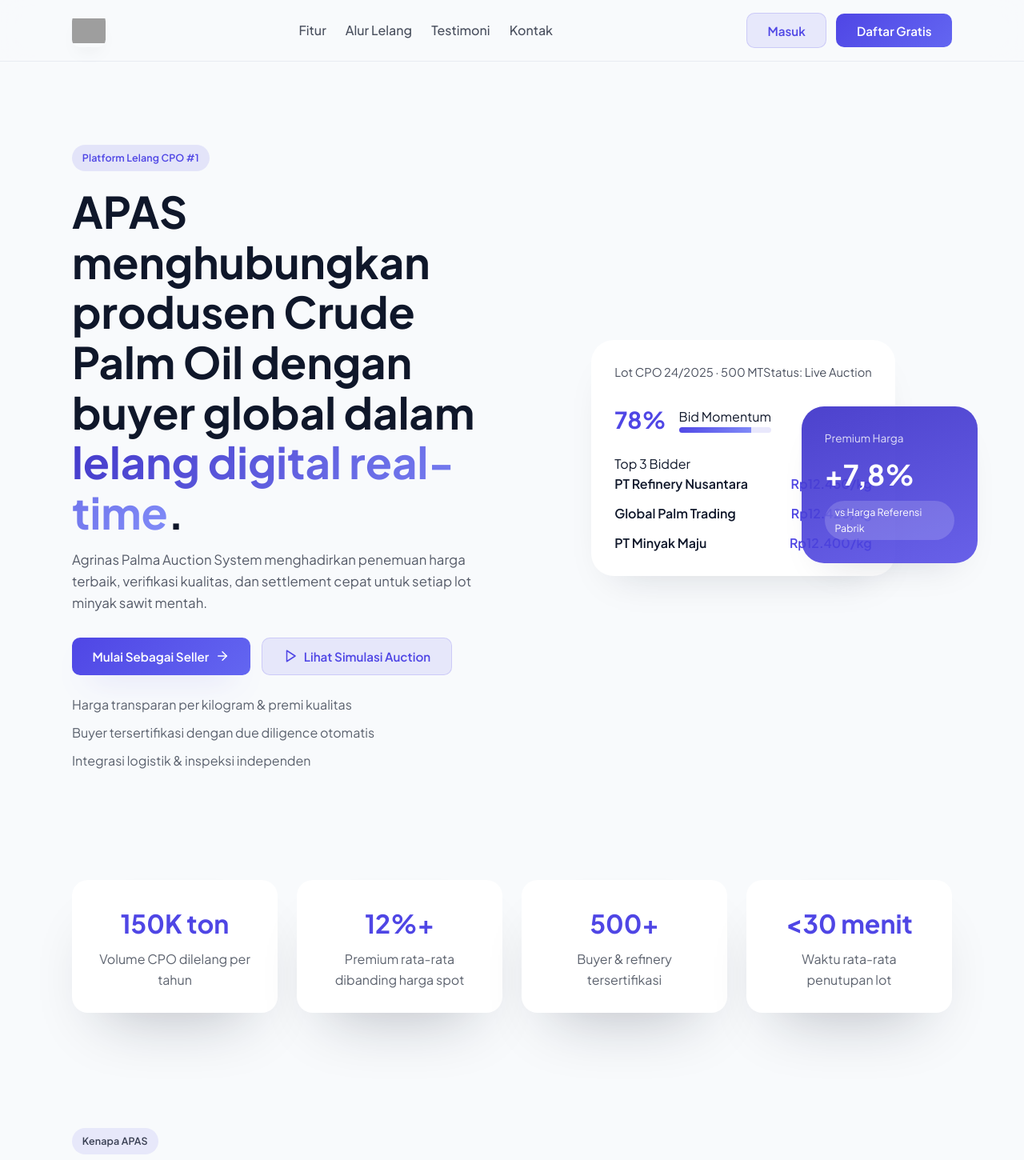
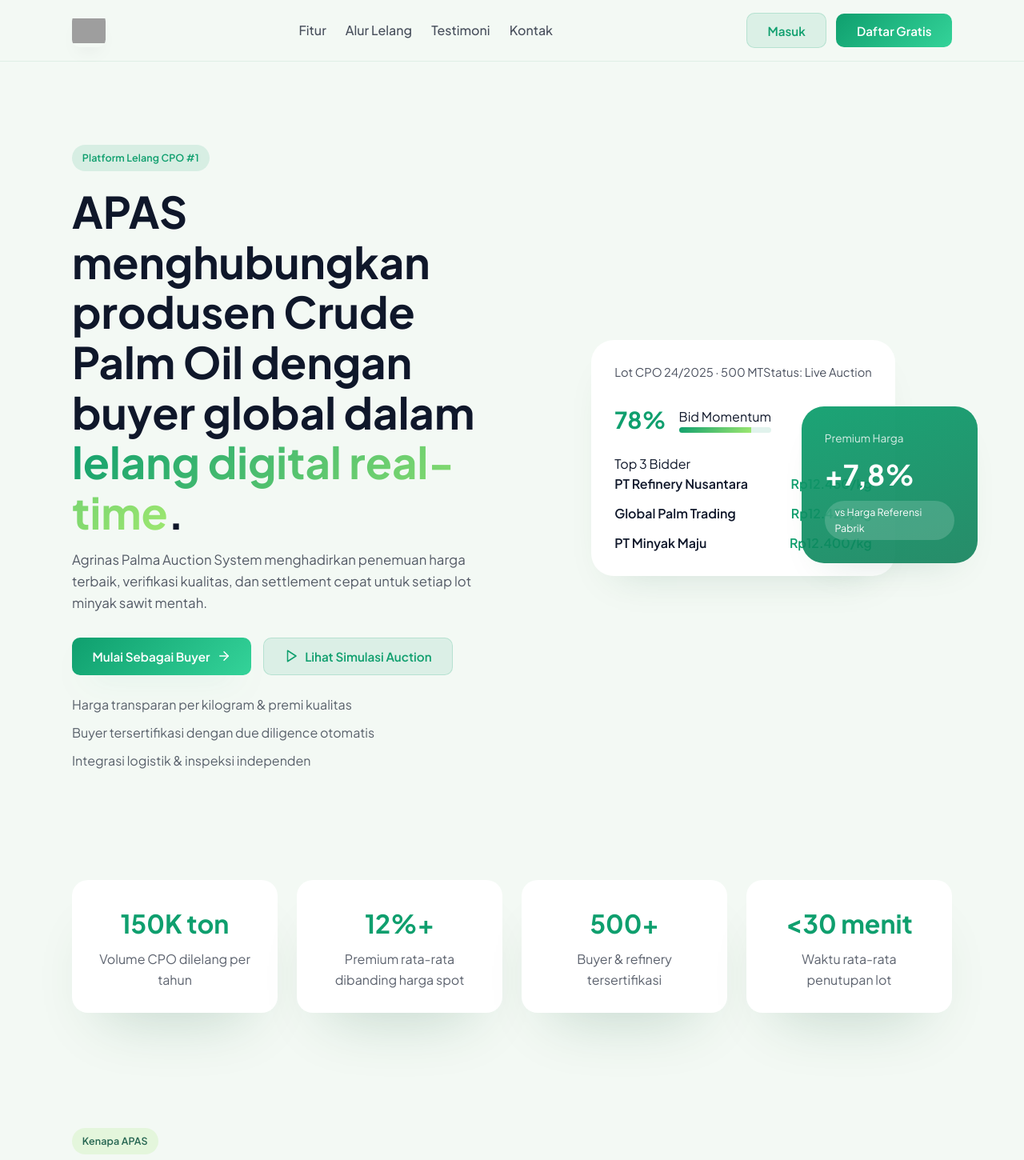
Before and after one commit to syamsuarj/e-bidding-webapp, a React (Vite) app: page / in a window 1280 px wide. Shown: the top 1450 px of the page at 80% size. Built offline with nearby package versions, Linux system fonts and the light colour scheme; grey boxes are pictures that could not be loaded.

Commit message:
feat: update Hero component button text and adjust color scheme in CSS

```diff
--- a/src/components/Hero.jsx
+++ b/src/components/Hero.jsx
@@ -15,7 +15,7 @@ const Hero = () => {
           </p>
           <div className="hero__actions">
             <a href="#daftar" className="btn btn--primary">
-              Mulai Sebagai Seller
+              Mulai Sebagai Buyer
               <ArrowRight size={18} />
             </a>
             <a href="#demo" className="btn btn--ghost">
--- a/src/index.css
+++ b/src/index.css
@@ -1,18 +1,18 @@
 :root {
   color-scheme: light;
   --font-family: 'Plus Jakarta Sans', system-ui, -apple-system, BlinkMacSystemFont, 'Segoe UI', sans-serif;
-  --color-primary: #4f46e5;
-  --color-primary-dark: #3730a3;
-  --color-secondary: #f97316;
-  --color-secondary-dark: #c2410c;
-  --color-bg: #f8fafc;
+  --color-primary: #0f9f6e;
+  --color-primary-dark: #0b7d56;
+  --color-secondary: #9fe870;
+  --color-secondary-dark: #5ecb66;
+  --color-bg: #f3f9f4;
   --color-surface: #ffffff;
-  --color-muted: #94a3b8;
+  --color-muted: #89a29a;
   --color-text: #0f172a;
-  --color-border: rgba(148, 163, 184, 0.24);
+  --color-border: rgba(146, 197, 168, 0.28);
   --container-width: min(1100px, 94vw);
-  --shadow-soft: 0 40px 80px -40px rgba(15, 23, 42, 0.3);
-  --shadow-card: 0 24px 50px -30px rgba(15, 23, 42, 0.18);
+  --shadow-soft: 0 40px 80px -40px rgba(9, 83, 48, 0.24);
+  --shadow-card: 0 24px 50px -30px rgba(9, 83, 48, 0.18);
   --radius-xl: 28px;
   --radius-lg: 20px;
   --radius-md: 14px;
@@ -77,35 +77,35 @@ a {
 }
 
 .btn--primary {
-  background: linear-gradient(135deg, var(--color-primary), #6366f1);
+  background: linear-gradient(135deg, var(--color-primary), #34d399);
   color: white;
-  box-shadow: 0 18px 40px -22px rgba(79, 70, 229, 0.95);
+  box-shadow: 0 18px 40px -22px rgba(15, 159, 110, 0.55);
 }
 
 .btn--primary:hover {
   transform: translateY(-1px);
-  box-shadow: 0 30px 60px -30px rgba(79, 70, 229, 0.9);
+  box-shadow: 0 30px 60px -30px rgba(15, 159, 110, 0.6);
 }
 
 .btn--secondary {
-  background: linear-gradient(135deg, var(--color-secondary), #fb923c);
+  background: linear-gradient(135deg, var(--color-secondary), #5ecb66);
   color: white;
-  box-shadow: 0 18px 40px -22px rgba(249, 115, 22, 0.75);
+  box-shadow: 0 18px 40px -22px rgba(94, 203, 102, 0.55);
 }
 
 .btn--secondary:hover {
   transform: translateY(-1px);
-  box-shadow: 0 30px 60px -32px rgba(249, 115, 22, 0.65);
+  box-shadow: 0 30px 60px -32px rgba(94, 203, 102, 0.5);
 }
 
 .btn--ghost {
-  background: rgba(79, 70, 229, 0.1);
+  background: rgba(15, 159, 110, 0.1);
   color: var(--color-primary);
-  border: 1px solid rgba(79, 70, 229, 0.18);
+  border: 1px solid rgba(15, 159, 110, 0.18);
 }
 
 .btn--ghost:hover {
-  background: rgba(79, 70, 229, 0.14);
+  background: rgba(15, 159, 110, 0.16);
 }
 
 .badge {
@@ -116,14 +116,14 @@ a {
   border-radius: 999px;
   font-size: 0.78rem;
   font-weight: 600;
-  background: rgba(79, 70, 229, 0.12);
+  background: rgba(15, 159, 110, 0.12);
   color: var(--color-primary);
   letter-spacing: 0.01em;
 }
 
 .badge--light {
-  background: rgba(79, 70, 229, 0.1);
-  color: rgba(15, 23, 42, 0.8);
+  background: rgba(159, 232, 112, 0.18);
+  color: rgba(6, 78, 59, 0.85);
 }
 
 .section {
@@ -131,7 +131,7 @@ a {
 }
 
 .section--alt {
-  background: linear-gradient(180deg, rgba(79, 70, 229, 0.08), rgba(79, 70, 229, 0));
+  background: linear-gradient(180deg, rgba(15, 159, 110, 0.08), rgba(15, 159, 110, 0));
 }
 
 .section__header {
@@ -153,8 +153,8 @@ a {
   position: sticky;
   top: 0;
   backdrop-filter: saturate(180%) blur(18px);
-  background: rgba(248, 250, 252, 0.85);
-  border-bottom: 1px solid rgba(148, 163, 184, 0.16);
+  background: rgba(243, 249, 244, 0.9);
+  border-bottom: 1px solid rgba(146, 197, 168, 0.2);
   z-index: 50;
 }
 
@@ -226,7 +226,7 @@ a {
   content: '';
   position: absolute;
   inset: 0;
-  background: radial-gradient(circle at top right, rgba(79, 70, 229, 0.16), transparent 60%);
+  background: radial-gradient(circle at top right, rgba(15, 159, 110, 0.16), transparent 60%);
   z-index: -1;
 }
 
@@ -250,7 +250,7 @@ a {
 }
 
 .text-gradient {
-  background: linear-gradient(135deg, #4338ca, #818cf8);
+  background: linear-gradient(135deg, #0f9f6e, #9fe870);
   background-clip: text;
   -webkit-background-clip: text;
   -webkit-text-fill-color: transparent;
@@ -317,7 +317,7 @@ a {
 
 .progress-bar {
   position: relative;
-  background: rgba(79, 70, 229, 0.12);
+  background: rgba(15, 159, 110, 0.12);
   height: 0.45rem;
   border-radius: 999px;
   overflow: hidden;
@@ -326,7 +326,7 @@ a {
 .progress-bar span {
   position: absolute;
   inset: 0;
-  background: linear-gradient(135deg, var(--color-primary), #818cf8);
+  background: linear-gradient(135deg, var(--color-primary), #9fe870);
 }
 
 .hero__bidders ul {
@@ -350,7 +350,7 @@ a {
   right: -2rem;
   bottom: 1rem;
   max-width: 220px;
-  background: linear-gradient(160deg, rgba(67, 56, 202, 0.95), rgba(79, 70, 229, 0.85));
+  background: linear-gradient(160deg, rgba(15, 159, 110, 0.95), rgba(11, 125, 86, 0.88));
   color: white;
   text-align: left;
 }
@@ -416,7 +416,7 @@ a {
   box-shadow: var(--shadow-soft);
   display: grid;
   gap: 1rem;
-  border: 1px solid rgba(79, 70, 229, 0.08);
+  border: 1px solid rgba(15, 159, 110, 0.12);
 }
 
 .feature-card__icon {
@@ -426,7 +426,7 @@ a {
   display: inline-flex;
   align-items: center;
   justify-content: center;
-  background: rgba(79, 70, 229, 0.12);
+  background: rgba(15, 159, 110, 0.12);
   color: var(--color-primary);
 }
 
@@ -441,7 +441,7 @@ a {
   padding: 2rem;
   border-radius: var(--radius-lg);
   box-shadow: var(--shadow-soft);
-  border: 1px solid rgba(79, 70, 229, 0.12);
+  border: 1px solid rgba(15, 159, 110, 0.14);
   position: relative;
   overflow: hidden;
 }
@@ -449,7 +449,7 @@ a {
 .process-card__number {
   font-size: 0.9rem;
   font-weight: 600;
-  color: rgba(67, 56, 202, 0.72);
+  color: rgba(15, 159, 110, 0.72);
   margin-bottom: 0.8rem;
 }
 
@@ -457,7 +457,7 @@ a {
   content: '';
   position: absolute;
   inset: 0;
-  background: linear-gradient(120deg, rgba(79, 70, 229, 0.08), rgba(120, 113, 198, 0.08));
+  background: linear-gradient(120deg, rgba(15, 159, 110, 0.14), rgba(94, 203, 102, 0.12));
   opacity: 0;
   transition: opacity 0.3s ease;
 }
@@ -482,7 +482,7 @@ a {
 }
 
 .testimonial-card__icon {
-  color: rgba(79, 70, 229, 0.4);
+  color: rgba(15, 159, 110, 0.4);
 }
 
 .testimonial-card blockquote {
@@ -504,11 +504,11 @@ a {
 }
 
 .cta__inner {
-  background: linear-gradient(135deg, #4338ca, #6366f1);
+  background: linear-gradient(135deg, #0f9f6e, #5ecb66);
   padding: clamp(2.5rem, 4vw, 3.5rem);
   border-radius: var(--radius-xl);
   color: white;
-  box-shadow: 0 40px 80px -40px rgba(59, 130, 246, 0.55);
+  box-shadow: 0 40px 80px -40px rgba(15, 159, 110, 0.5);
   display: grid;
   gap: 1.4rem;
 }
@@ -542,8 +542,8 @@ a {
 }
 
 .footer {
-  background: #0f172a;
-  color: rgba(241, 245, 249, 0.85);
+  background: #052e16;
+  color: rgba(236, 252, 245, 0.85);
   padding: 4rem 0 2.2rem;
 }
 
@@ -561,7 +561,7 @@ a {
 .footer h4 {
   font-size: 1rem;
   margin-bottom: 0.8rem;
-  color: rgba(255, 255, 255, 0.88);
+  color: rgba(236, 252, 245, 0.9);
 }
 
 .footer__list {
@@ -580,7 +580,7 @@ a {
 .footer__bottom {
   margin-top: 2.5rem;
   padding-top: 1.5rem;
-  border-top: 1px solid rgba(148, 163, 184, 0.2);
+  border-top: 1px solid rgba(148, 208, 174, 0.25);
   display: flex;
   flex-wrap: wrap;
   justify-content: space-between;
@@ -594,11 +594,11 @@ a {
 }
 
 .footer__links a {
-  color: rgba(241, 245, 249, 0.7);
+  color: rgba(236, 252, 245, 0.75);
 }
 
 .footer__links a:hover {
-  color: rgba(241, 245, 249, 1);
+  color: rgba(236, 252, 245, 0.98);
 }
 
 .sr-only {
```
